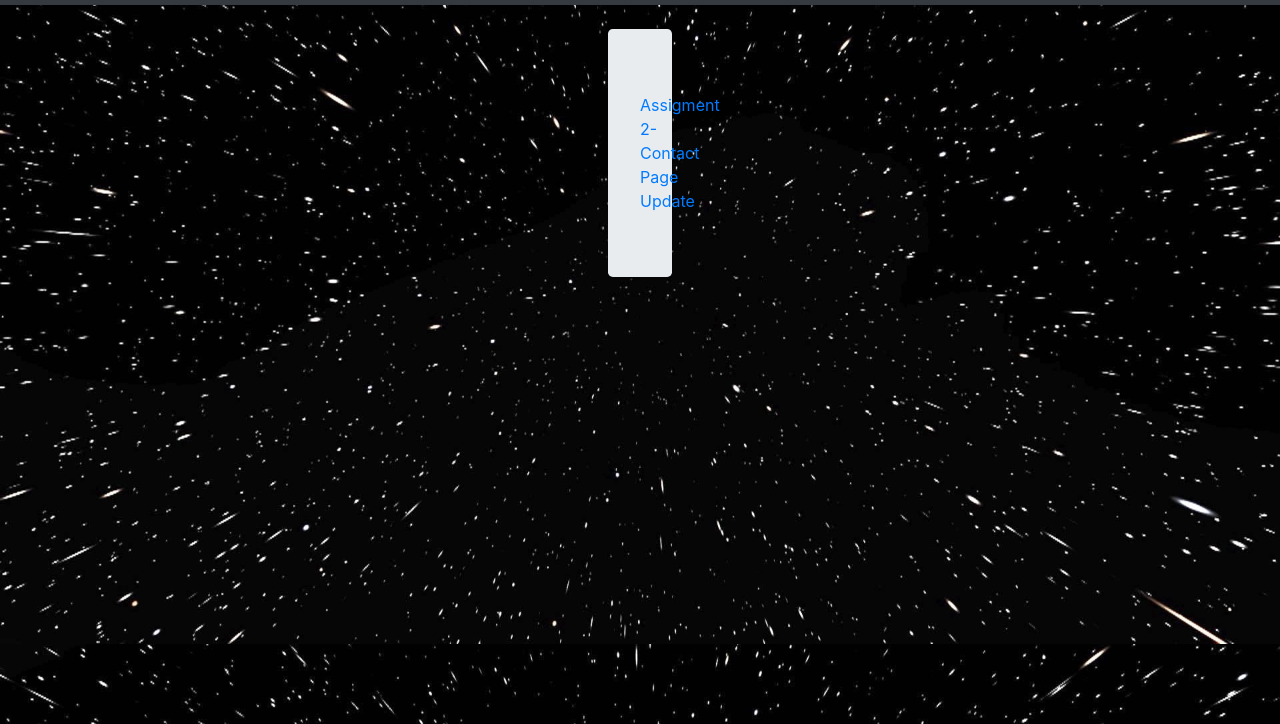
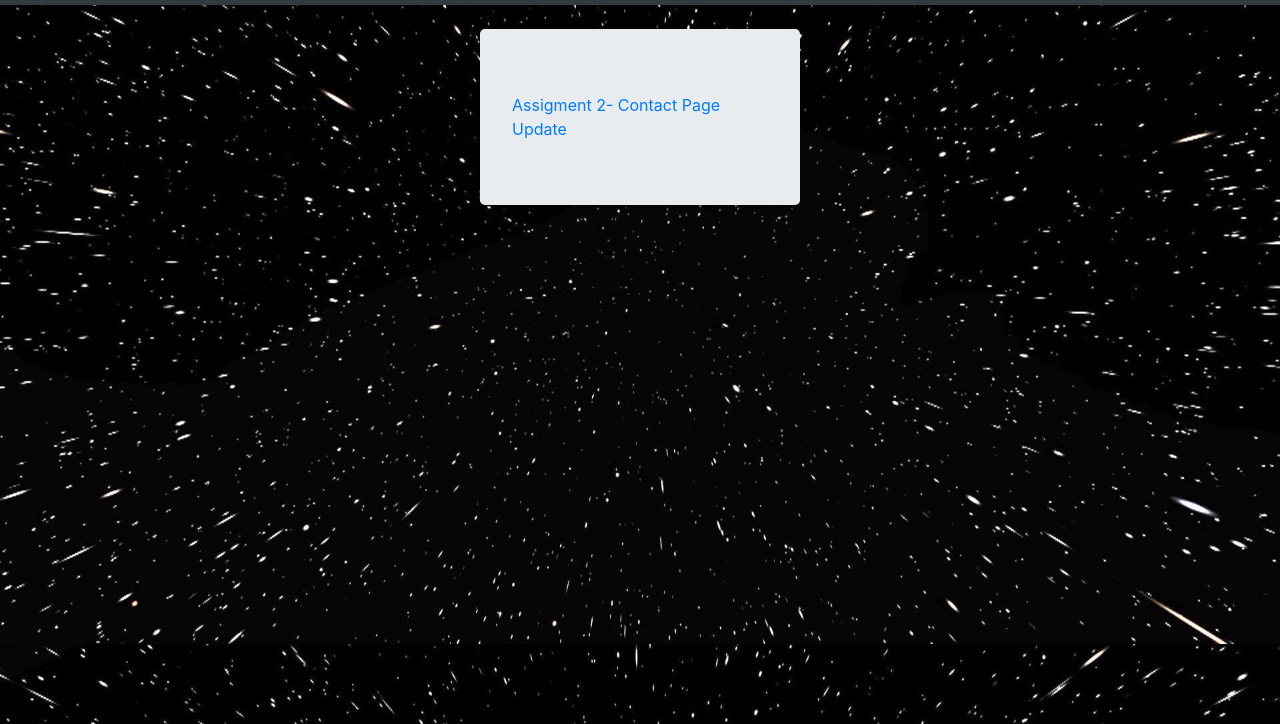
Before and after one commit to Vroop68/jknoop.github.io, a plain HTML site: page assignments.html in a window 1280 px wide. Shown: the part 76-800 px from the top of the page. Drawn offline with nearby package versions, Linux system fonts and the light colour scheme.

Commit message:
reverting fix

```diff
--- a/Content/app.css
+++ b/Content/app.css
@@ -38,7 +38,7 @@ hr {
 }
 
 #assignmentsJumbotron {
-  max-width: 50px;
+  max-width: 20em;
   margin: auto;
   width: 50%;
 }
```
